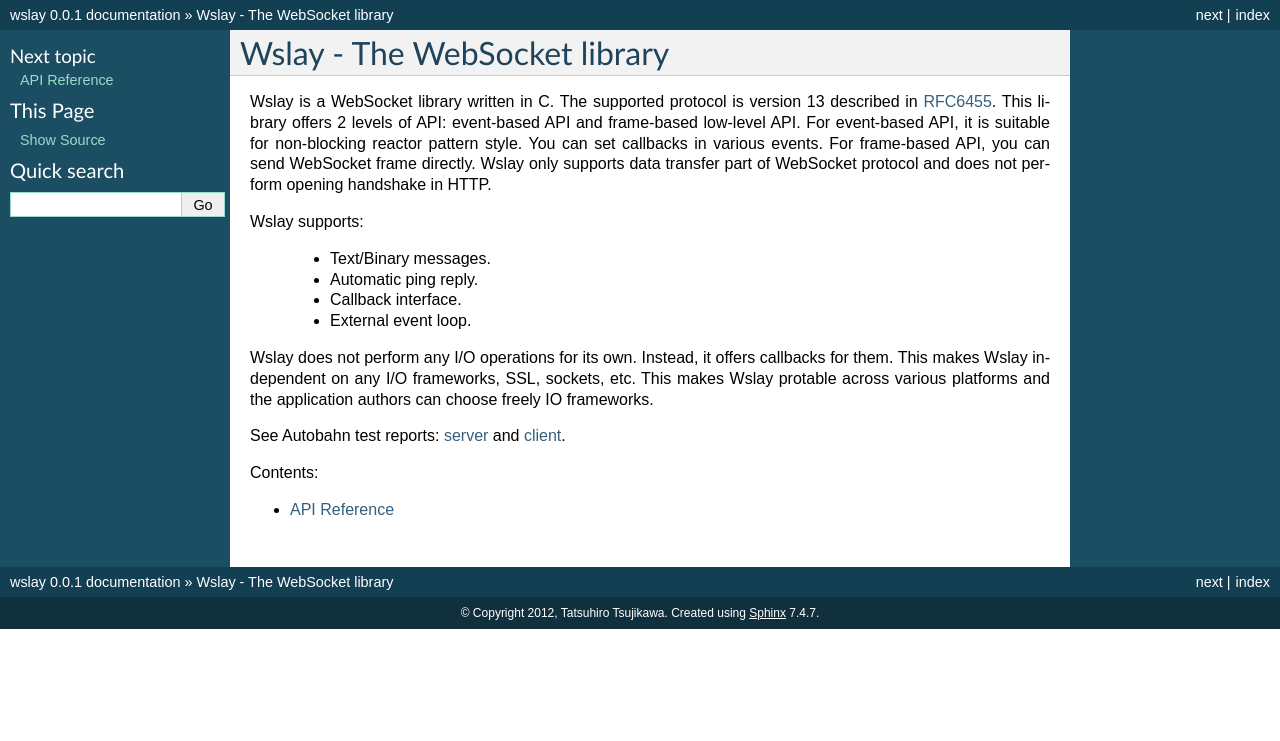
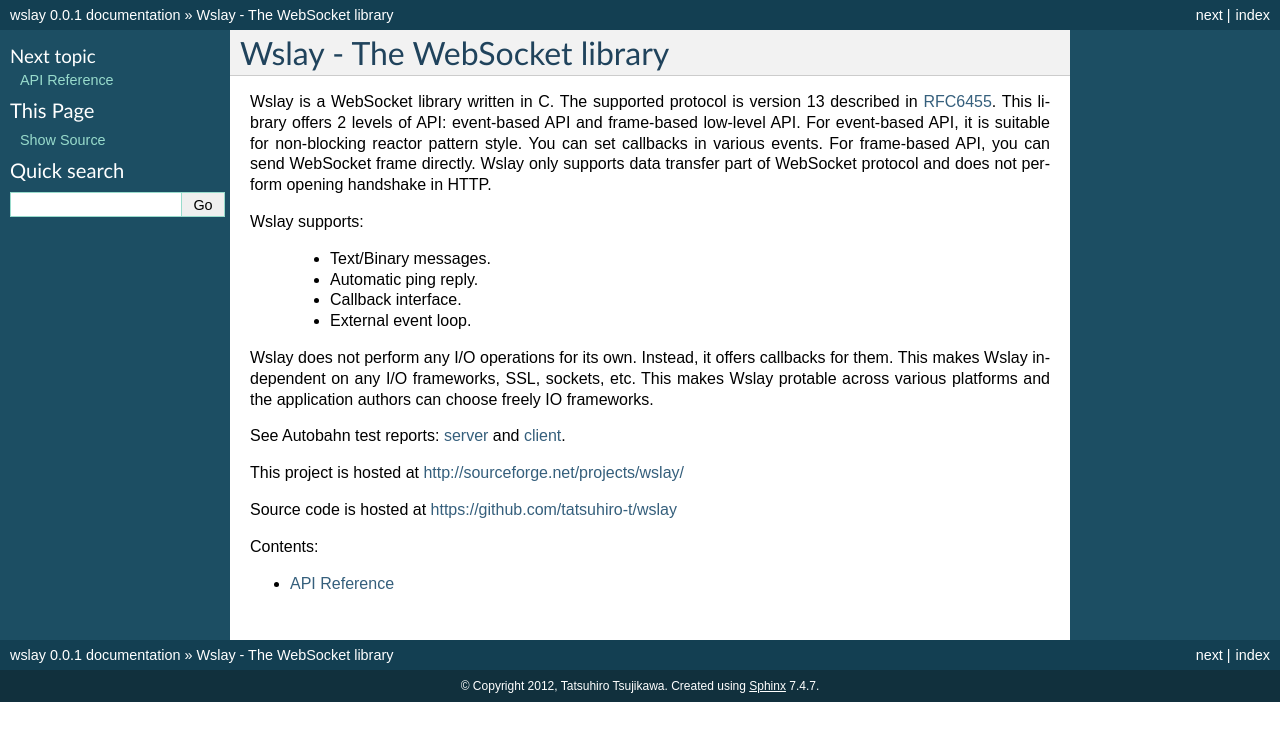
Before and after one commit to tatsuhiro-t/wslay, a Sphinx documentation site: the page built from doc/sphinx/index.rst, in a window 1280 px wide. Shown: the top 741 px of the page. Built offline with Sphinx 7.4.7, drawn with Linux system fonts in a browser that asks for light colours.

Commit message:
Updated doc

```diff
--- a/doc/sphinx/index.rst
+++ b/doc/sphinx/index.rst
@@ -29,6 +29,10 @@
 and
 `client <http://wslay.sourceforge.net/autobahn/reports/clients/index.html>`_.
 
+This project is hosted at http://sourceforge.net/projects/wslay/
+
+Source code is hosted at https://github.com/tatsuhiro-t/wslay
+
 Contents:
 
 .. toctree::
```
